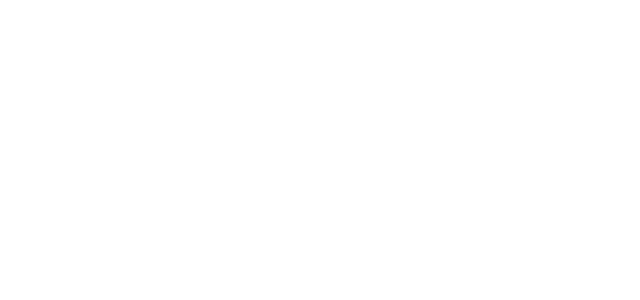
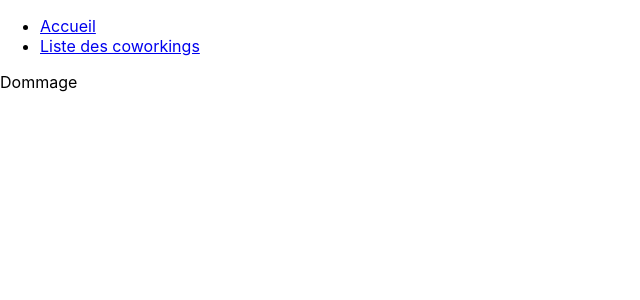
Before and after one commit to MEtourneaud/coworking-front, a React (Create React App) app: page /coworkings/details/1 in a window 1280 px wide. Before the commit this address had no page. Shown: the top 300 px of the page, without its empty margins (0-640 px from the left). Built offline with nearby package versions, Linux system fonts and the light colour scheme; no server answers.

Commit message:
WIP CoworkingDetailsPage

```diff
--- a/src/App.js
+++ b/src/App.js
@@ -1,6 +1,7 @@
 import { BrowserRouter, Route, Routes } from "react-router-dom"
 import HomePage from "./pages/HomePage"
 import CoworkingsPage from "./pages/CoworkingsPage"
+import CoworkingDetailsPage from "./pages/CoworkingDetailsPage"
 
 function App() {
   return (
@@ -8,6 +9,7 @@
       <Routes>
         <Route path="/" element={<HomePage />} />
         <Route path="/coworkings" element={<CoworkingsPage />} />
+        <Route path="/coworkings/details/:coworkingId" element={<CoworkingDetailsPage />} />
       </Routes>
     </BrowserRouter>
   )
--- /dev/null
+++ b/src/pages/CoworkingDetailsPage.jsx
@@ -0,0 +1,32 @@
+import { useEffect, useState } from "react"
+import Header from "../components/Header"
+import { useParams } from "react-router-dom"
+
+const CoworkingDetailsPage = () => {
+  const { coworkingId } = useParams()
+  const [coworking, setCoworking] = useState(null)
+
+  useEffect(() => {
+    ;(async () => {
+      const coworkingResponse = await fetch(`http://localhost:3000/api/coworkings/${coworkingId}`)
+      const coworkingInJs = await coworkingResponse.json()
+      setCoworking(coworkingInJs)
+    })()
+    // eslint-disable-next-line
+  }, [])
+
+  return (
+    <>
+      <Header />
+      {coworking ? (
+        <article>
+          <h3>{coworking.name}</h3>
+        </article>
+      ) : (
+        <p>Dommage</p>
+      )}
+    </>
+  )
+}
+
+export default CoworkingDetailsPage
```
